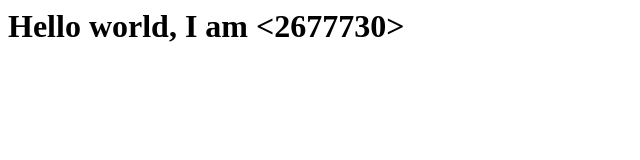
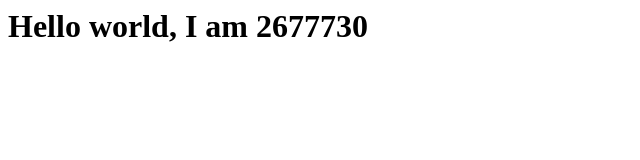
Before and after one commit to Wallnuty/about-me, a plain HTML site: page index.html in a window 1280 px wide. Shown: the whole page, without its empty margins (0-640 px from the left). Drawn offline with Linux system fonts and the light colour scheme.

Commit message:
Changed index

```diff
--- a/index.html
+++ b/index.html
@@ -1 +1 @@
-<h1>Hello world, I am <2677730></h1>
+<h1>Hello world, I am 2677730</h1>
```
